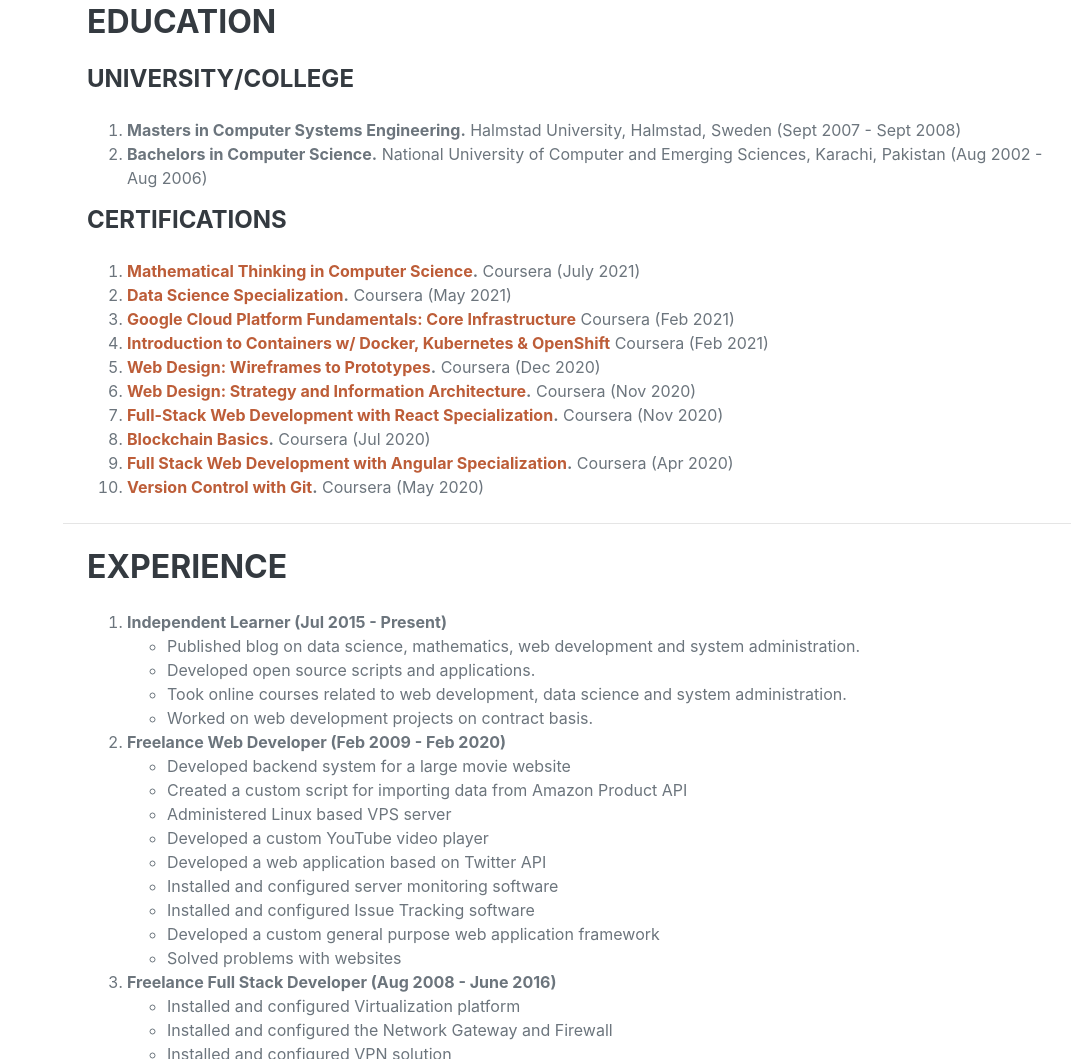
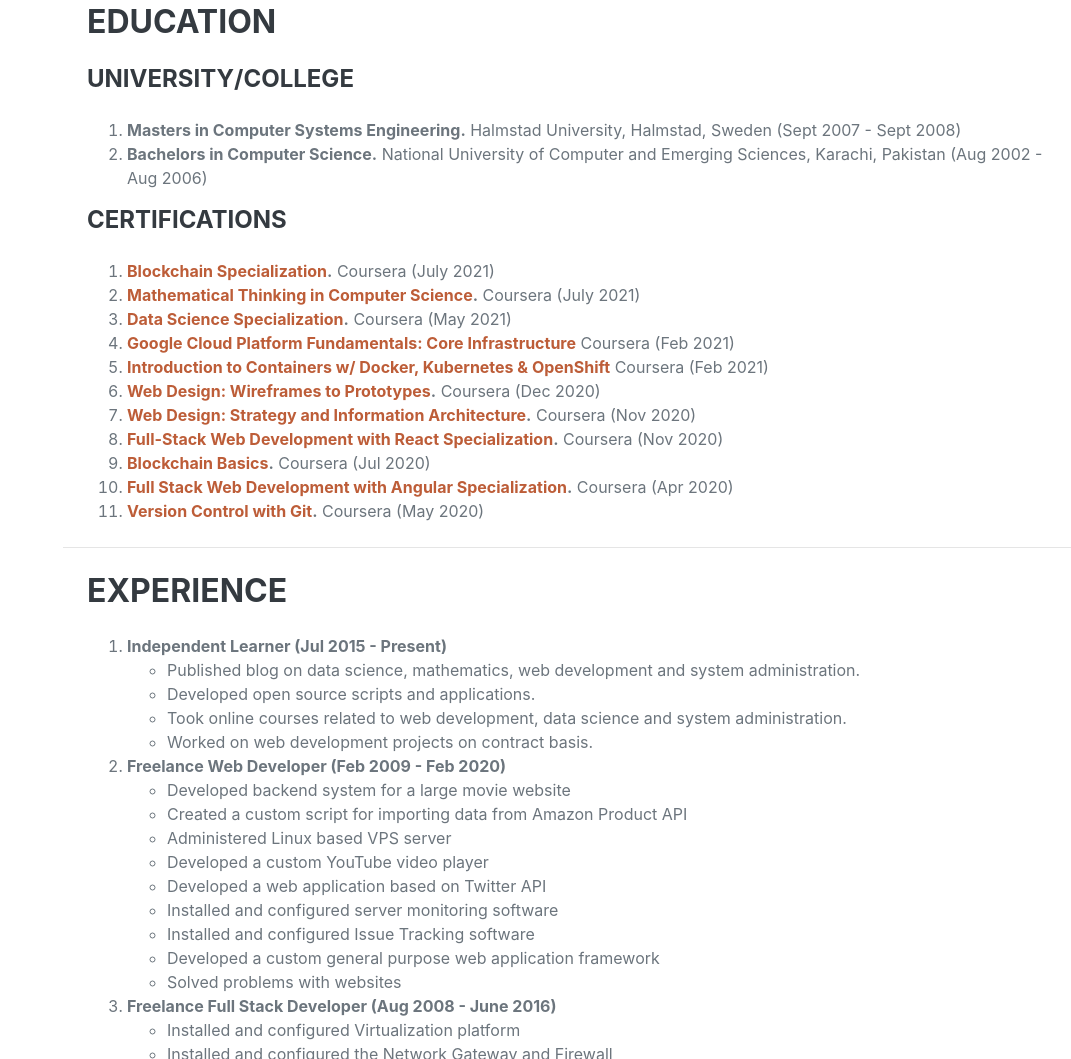
Before and after one commit to pakjiddat/portfolio, a plain HTML site: page index.html in a window 1280 px wide. Shown: the part 838-1897 px from the top of the page, without its empty margins (209-1280 px from the left). Drawn offline with nearby package versions, Linux system fonts and the light colour scheme; a web font is replaced by a local one.

Commit message:
Add link to Blockchain specialization

```diff
--- a/index.html
+++ b/index.html
@@ -70,6 +70,7 @@
                </ol>
                <h4 class="mb-4">Certifications</h4>
                <ol>
+                  <li><b><a href="https://www.coursera.org/account/accomplishments/specialization/certificate/2KPNV6RPLB4W" target="_blank">Blockchain Specialization</a>.</b> Coursera (July 2021)</li>
 		  <li><b><a href="https://www.coursera.org/account/accomplishments/certificate/C3XHLSD8CRC7" target="_blank">Mathematical Thinking in Computer Science</a>.</b> Coursera (July 2021)</li>
 		  <li><b><a href="https://www.coursera.org/account/accomplishments/specialization/certificate/3FY5CPNYF6RW" target="_blank">Data Science Specialization</a>.</b> Coursera (May 2021)</li>
                   <li><b><a href="https://www.coursera.org/account/accomplishments/certificate/3CXMB2ZJNAYM" target="_blank">Google Cloud Platform Fundamentals: Core Infrastructure</a></b> Coursera (Feb 2021)</li>
```
